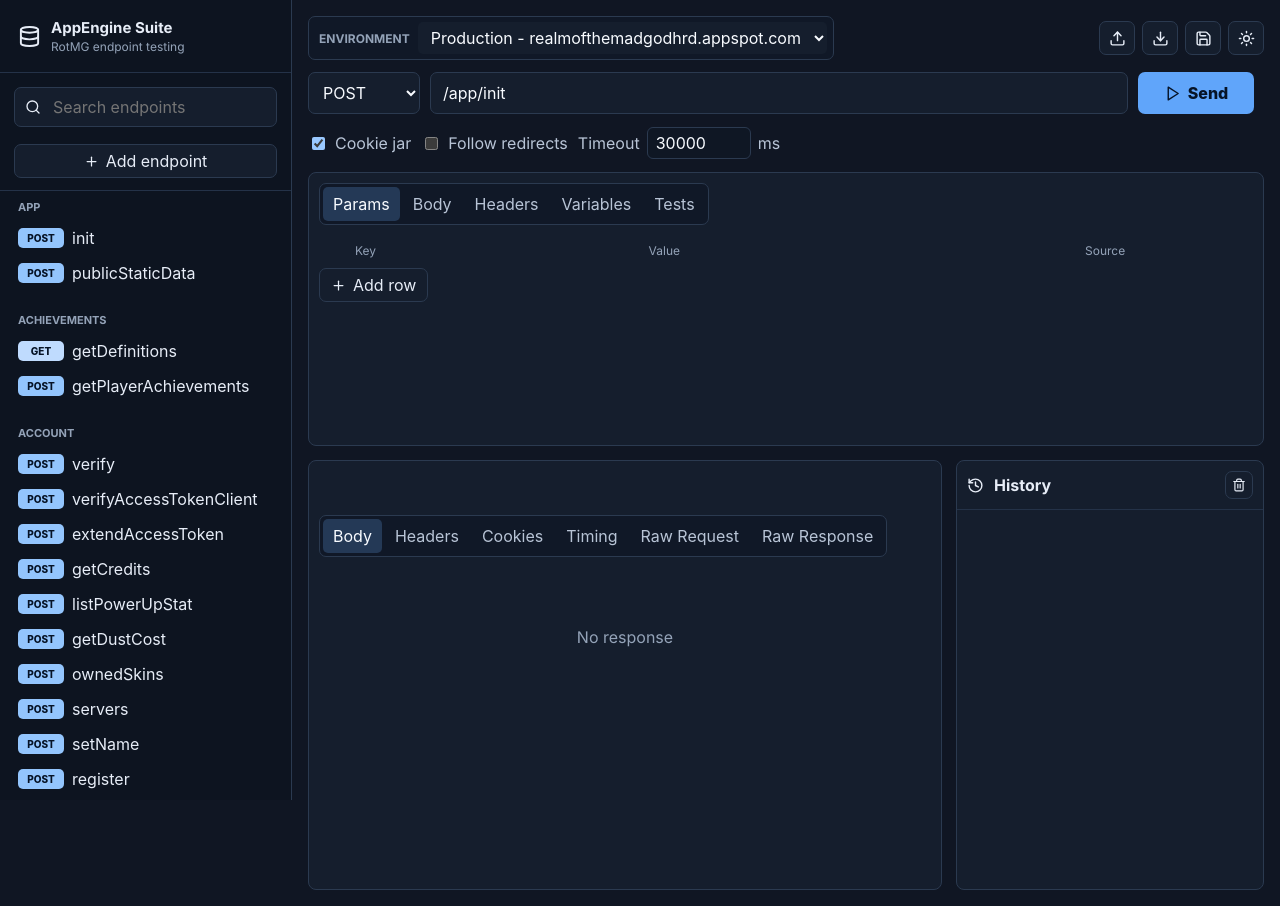
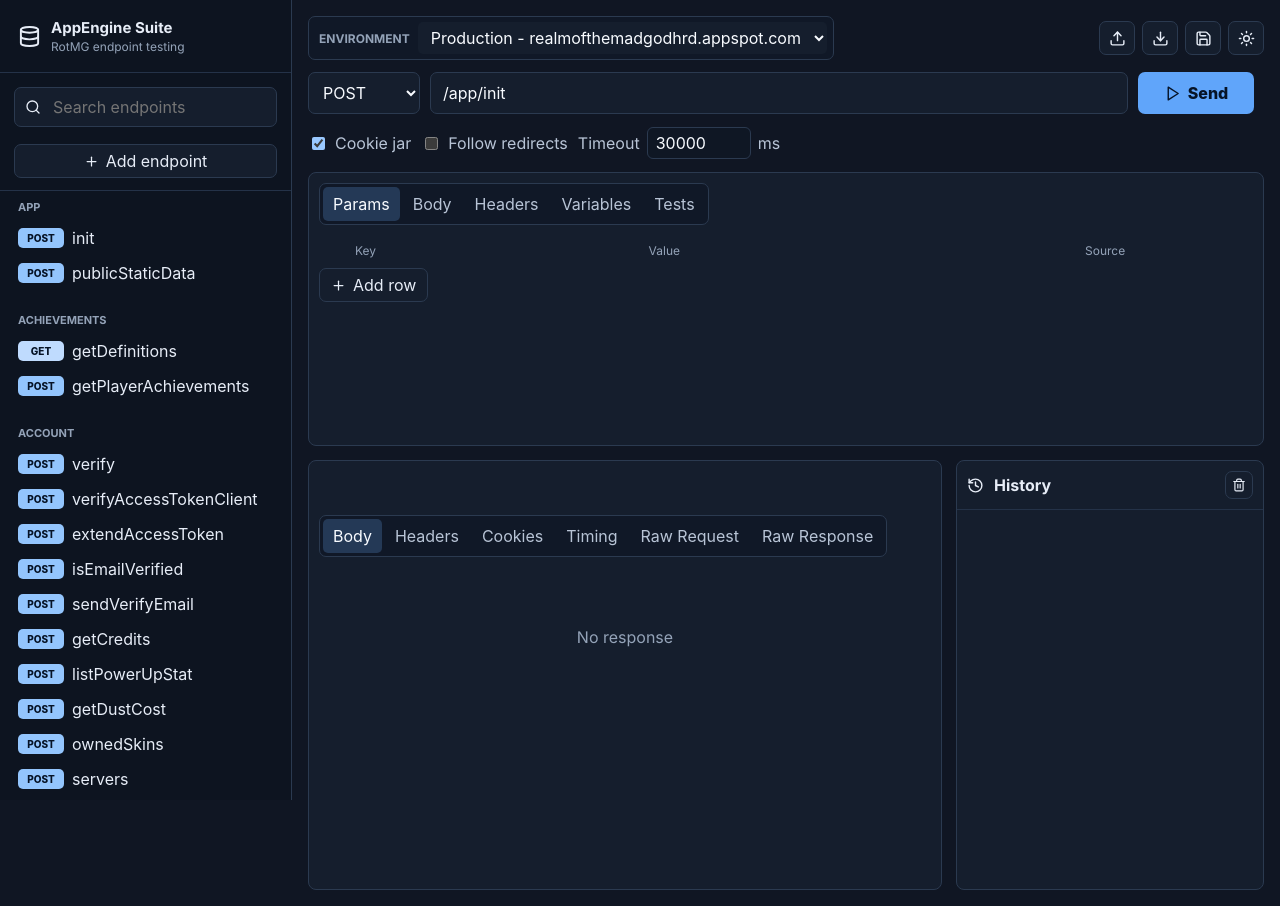
Before and after one commit to rotmg-network/appengine-tool, a React (Vite) app: page / in a window 1280 px wide. Built offline with nearby package versions, Linux system fonts and the light colour scheme.

Commit message:
Add more endpoints to endpointCatalog.ts

```diff
--- a/src/endpointCatalog.ts
+++ b/src/endpointCatalog.ts
@@ -14,6 +14,7 @@ export type EndpointDefinition = {
 };
 
 export const builtinEndpointCatalog: EndpointDefinition[] = [
+  // * /app/ * //
   {
     group: "app",
     name: "init",
@@ -28,8 +29,10 @@ export const builtinEndpointCatalog: EndpointDefinition[] = [
     ]
   },
   { group: "app", name: "publicStaticData", method: "POST", path: "/app/publicStaticData", params: [{ key: "dataType", value: "powerUpSettings" }] },
+  // * /achievements/ * //
   { group: "achievements", name: "getDefinitions", method: "GET", path: "/achievements/getDefinitions", params: [{ key: "accessToken", value: "{{accessToken}}", source: "variable" }] },
   { group: "achievements", name: "getPlayerAchievements", method: "POST", path: "/achievements/getPlayerAchievements", params: [{ key: "accessToken", value: "{{accessToken}}", source: "variable" }] },
+  // * /account/ * //
   {
     group: "account",
     name: "verify",
@@ -43,6 +46,8 @@ export const builtinEndpointCatalog: EndpointDefinition[] = [
   },
   { group: "account", name: "verifyAccessTokenClient", method: "POST", path: "/account/verifyAccessTokenClient", params: [{ key: "accessToken", value: "{{accessToken}}", source: "variable" }] },
   { group: "account", name: "extendAccessToken", method: "POST", path: "/account/extendAccessToken", params: [{ key: "accessToken", value: "{{accessToken}}", source: "variable" }] },
+  { group: "account", name: "isEmailVerified", method: "POST", path: "/account/isEmailVerified", params: [{ key: "accessToken", value: "{{accessToken}}", source: "variable" }] },
+  { group: "account", name: "sendVerifyEmail", method: "POST", path: "/account/sendVerifyEmail", params: [{ key: "guid", value: "{{guid}}", source: "variable" }, { key: "password", value: "{{password}}", source: "variable" }] },
   { group: "account", name: "getCredits", method: "POST", path: "/account/getCredits", params: [{ key: "accessToken", value: "{{accessToken}}", source: "variable" }] },
   { group: "account", name: "listPowerUpStat", method: "POST", path: "/account/listPowerUpStat", params: [{ key: "accessToken", value: "{{accessToken}}", source: "variable" }] },
   { group: "account", name: "getDustCost", method: "POST", path: "/account/getDustCost", params: [{ key: "accessToken", value: "{{accessToken}}", source: "variable" }] },
@@ -58,7 +63,7 @@ export const builtinEndpointCatalog: EndpointDefinition[] = [
       { key: "newPassword", value: "{{password}}", source: "variable" },
       { key: "newGUID", value: "{{guid}}", source: "variable" },
       { key: "isAgeVerified", value: "1", source: "choice" },
-      { key: "guid", value: "{{randomEmail}}", source: "generated" },
+      { key: "guid", value: "{{guid}}", source: "generated" },
       { key: "signedUpKabamEmail", value: "0" }
     ]
   },
@@ -74,6 +79,48 @@ export const builtinEndpointCatalog: EndpointDefinition[] = [
     ]
   },
   { group: "account", name: "forgotPassword", method: "POST", path: "/account/forgotPassword", params: [{ key: "guid", value: "{{guid}}", source: "variable" }] },
+  {
+    group: "account",
+    name: "addIgnore",
+    method: "POST",
+    path: "/account/addIgnore",
+    params: [
+      { key: "accessToken", value: "{{accessToken}}", source: "variable" },
+      { key: "name"}
+    ]
+  },
+  {
+    group: "account",
+    name: "addStar",
+    method: "POST",
+    path: "/account/addStar",
+    params: [
+      { key: "accessToken", value: "{{accessToken}}", source: "variable" },
+      { key: "name"}
+    ]
+  },
+  {
+    group: "account",
+    name: "ban",
+    method: "POST",
+    path: "/account/ban",
+    params: [
+      { key: "accessToken", value: "{{accessToken}}", source: "variable" },
+      { key: "name"}
+    ]
+  },
+  {
+    group: "account",
+    name: "spammer",
+    method: "POST",
+    path: "/account/spammer",
+    params: [
+      { key: "accessToken", value: "{{accessToken}}", source: "variable" },
+      { key: "name"}
+    ]
+  },
+  { group: "account", name: "claimLoginReward", method: "POST", path: "/account/claimLoginReward", params: [{ key: "accessToken", value: "{{accessToken}}", source: "variable" }] },
+  // * /char/ * //
   { group: "char", name: "list", method: "POST", path: "/char/list", params: [{ key: "accessToken", value: "{{accessToken}}", source: "variable" }] },
   {
     group: "char",
@@ -98,6 +145,28 @@ export const builtinEndpointCatalog: EndpointDefinition[] = [
       { key: "reason", value: "1" }
     ]
   },
+  // * /credits/ * //
+  { group: "credits", name: "getCredits", method: "POST", path: "/credits/getCredits", params: [{ key: "accessToken", value: "{{accessToken}}", source: "variable" }] },
+  { group: "credits", name: "token", method: "POST", path: "/credits/token", params: [{ key: "accessToken", value: "{{accessToken}}", source: "variable" } ]},
+  { group: "credits", name: "pwpurchase", method: "POST", path: "/credits/pwpurchase", params: [{ key: "iframeUrl" }] },
+  {
+    group: "credits",
+    name: "add",
+    method: "POST",
+    path: "/credits/add",
+    params: [
+      { key: "accessToken", value: "{{accessToken}}", source: "variable" },
+      { key: "tok", value: "{{password}}", source: "variable" },
+      { key: "exp" },
+      { key: "provider"},
+      { key: "jwt" },
+      { key: "price" },
+      { key: "paymentid" },
+    ]
+  },
+  { group: "credits", name: "done", method: "POST", path: "/credits/done" },
+  { group: "credits", name: "error", method: "POST", path: "/credits/error" },
+  // * /fame/ * //
   {
     group: "fame",
     name: "list",
@@ -110,17 +179,36 @@ export const builtinEndpointCatalog: EndpointDefinition[] = [
       { key: "accessToken", value: "{{accessToken}}", source: "variable" }
     ]
   },
+  // * /friends/ * //
   { group: "friends", name: "getList", method: "POST", path: "/friends/getList", params: [{ key: "accessToken", value: "{{accessToken}}", source: "variable" }] },
   { group: "friends", name: "getRequests", method: "POST", path: "/friends/getRequests", params: [{ key: "accessToken", value: "{{accessToken}}", source: "variable" }] },
   { group: "friends", name: "requestFriend", method: "POST", path: "/friends/requestFriend", params: [{ key: "accessToken", value: "{{accessToken}}", source: "variable" }, { key: "targetName" }] },
   { group: "friends", name: "blockRequest", method: "POST", path: "/friends/blockRequest", params: [{ key: "accessToken", value: "{{accessToken}}", source: "variable" }, { key: "targetName" }] },
+  // * /guild/ * //
   { group: "guild", name: "getBoard", method: "POST", path: "/guild/getBoard", params: [{ key: "accessToken", value: "{{accessToken}}", source: "variable" }] },
   { group: "guild", name: "setBoard", method: "POST", path: "/guild/setBoard", params: [{ key: "accessToken", value: "{{accessToken}}", source: "variable" }, { key: "board" }] },
   { group: "guild", name: "listMembers", method: "POST", path: "/guild/listMembers", params: [{ key: "accessToken", value: "{{accessToken}}", source: "variable" }] },
+  // * /missions/ * //
   { group: "missions", name: "getClientSeasons", method: "POST", path: "/missions/getClientSeasons", params: [{ key: "accessToken", value: "{{accessToken}}", source: "variable" }] },
   { group: "missions", name: "getPlayerMissions", method: "POST", path: "/missions/getPlayerMissions", params: [{ key: "accessToken", value: "{{accessToken}}", source: "variable" }] },
+  // * /mysterybox/ * //
+  { group: "mysterybox", name: "getBoxes", method: "POST", path: "/mysterybox/getBoxes", params: [{ key: "accessToken", value: "{{accessToken}}", source: "variable" }] },
+  // * /dailyLogin/ * //
   { group: "dailyLogin", name: "fetchCalendar", method: "POST", path: "/dailyLogin/fetchCalendar", params: [{ key: "accessToken", value: "{{accessToken}}", source: "variable" }] },
+  // * /inGameNews/ * //
   { group: "inGameNews", name: "getNews", method: "GET", path: "/inGameNews/getNews" },
-  { group: "dungeonEvent", name: "getClientEvents", method: "GET", path: "/dungeonEvent/getClientEvents" },
+  // * /dungeonEvent/ * //
+  { group: "dungeonEvent", name: "getClientEvents", method: "POST", path: "/dungeonEvent/getClientEvents", params: [{ key: "accessToken", value: "{{accessToken}}", source: "variable" }] },
+  // * /package/ * //
+  { group: "package", name: "getPackages", method: "POST", path: "/package/getPackages", params: [{ key: "accessToken", value: "{{accessToken}}", source: "variable" }] },
+  // * /server/ * //
+  { group: "server", name: "list", method: "POST", path: "/server/list", params: [{ key: "accessToken", value: "{{accessToken}}", source: "variable" }] },
+  { group: "server", name: "add", method: "POST", path: "/server/add", params: [{ key: "accessToken", value: "{{accessToken}}", source: "variable" }] },
+  { group: "server", name: "remove", method: "POST", path: "/server/remove", params: [{ key: "accessToken", value: "{{accessToken}}", source: "variable" }] },
+  // * /serverStatus/ * //
+  { group: "serverStatus", name: "get", method: "POST", path: "/serverStatus/getServerStatus", params: [{ key: "accessToken", value: "{{accessToken}}", source: "variable" }] },
+  // * /unityNews/ * //
+  { group: "unityNews", name: "getNews", method: "GET", path: "/unityNews/getNews" },
+  // * /root/ * //
   { group: "root", name: "version.txt", method: "GET", path: "/version.txt" }
 ];
```
